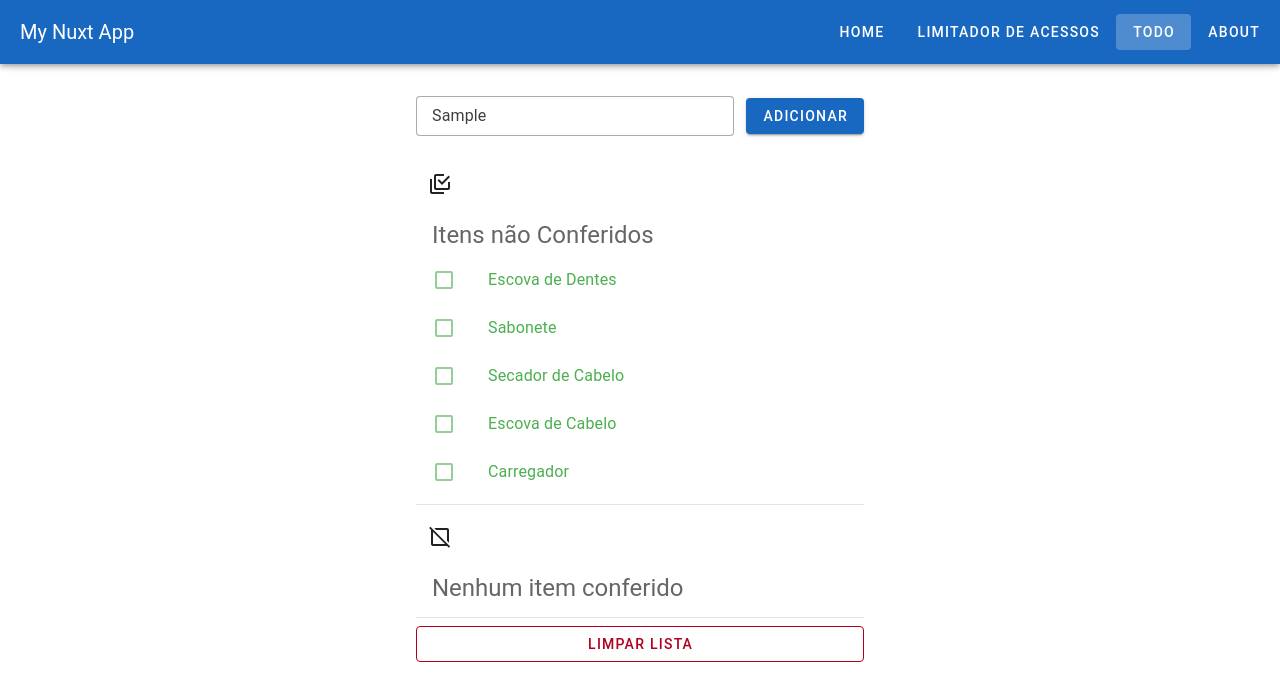
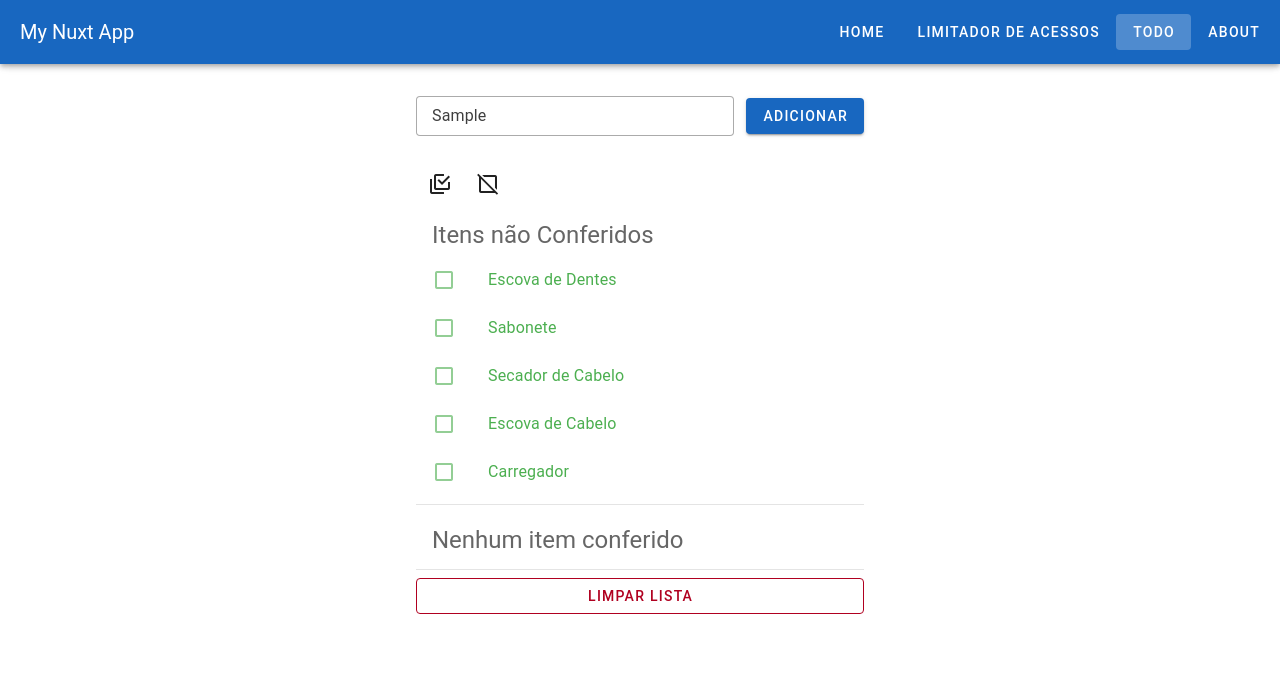
Before and after one commit to betogroo/nuxt-base, a Nuxt app: page /todo in a window 1280 px wide. Both pictures are taken after typing "Sample" into the empty fields and a click on the button "ADICIONAR PADRÃO". Shown: the top 700 px of the page. Built offline with nearby package versions, Linux system fonts and the light colour scheme.

Commit message:
refactor: move icons up to tasks

```diff
--- a/app/pages/todo.vue
+++ b/app/pages/todo.vue
@@ -38,17 +38,18 @@
         variant="text"
         @click="selectAll"
       />
+      <v-btn
+        icon="mdi-checkbox-blank-off-outline"
+        variant="text"
+        @click="selectNone"
+      />
       <TodoList
         :list="uncheckedList"
         name="Itens não Conferidos"
         not-found-message="Nenhum item a conferir"
         @item-click="toggleCheck"
       />
-      <v-btn
-        icon="mdi-checkbox-blank-off-outline"
-        variant="text"
-        @click="selectNone"
-      />
+
       <TodoList
         :list="checkedList"
         name="Itens Conferidos"
```
